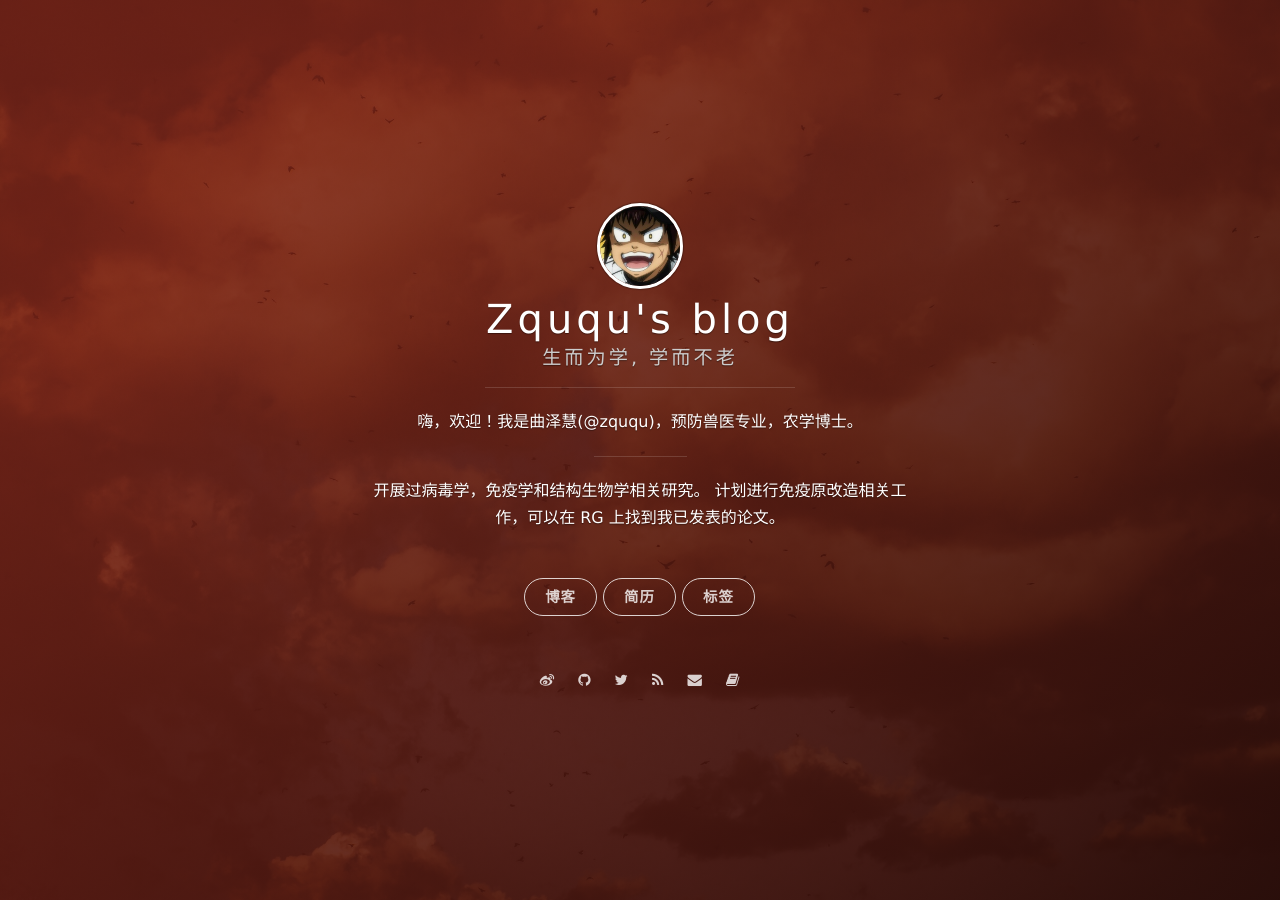
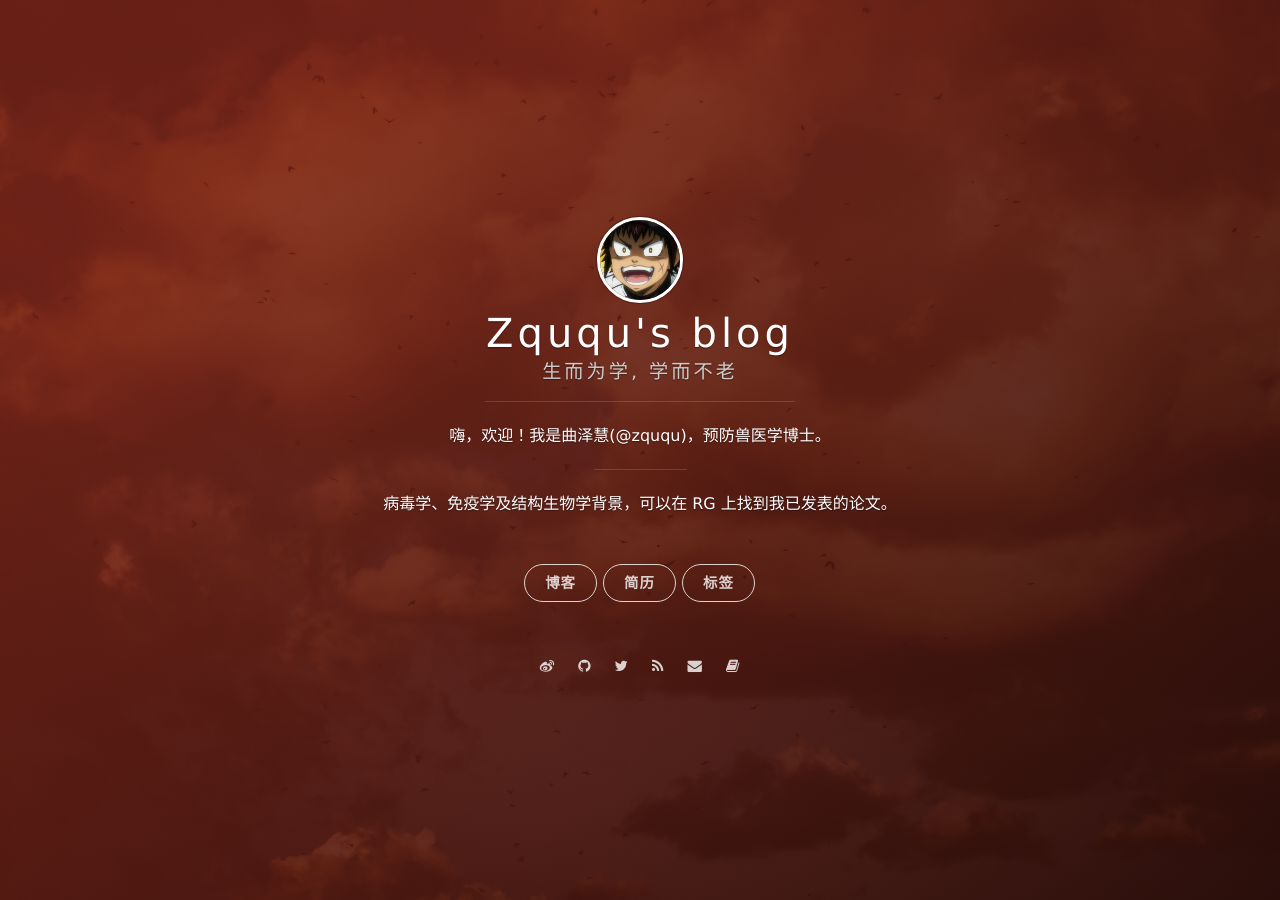
Before and after one commit to onevcat/vno-jekyll, a Jekyll site: the page built from index.html, in a window 1280 px wide. Built offline with Jekyll 4.4.1, drawn with Linux system fonts in a browser that asks for light colours; nearby versions of some CDN libraries; the list of posts is cut into pages by our own code; comment, search, counter and statistics services are not loaded.

Commit message:
change the intro

```diff
--- a/_config.yml
+++ b/_config.yml
@@ -1,8 +1,8 @@
 # Basic
 title: Zququ's blog
 subtitle: 生而为学, 学而不老
-welcome_message: 开展过病毒学，免疫学和结构生物学相关研究。<a href="https://www.researchgate.net/profile/Zehui_Qu2"> 计划进行免疫原改造相关工作，可以在 RG 上找到我已发表的论文</a>。
-description: 嗨，欢迎！我是曲泽慧(@zququ)，预防兽医专业，农学博士。
+welcome_message: <a href="https://www.researchgate.net/profile/Zehui_Qu2"> 病毒学、免疫学及结构生物学背景，可以在 RG 上找到我已发表的论文</a>。
+description: 嗨，欢迎！我是曲泽慧(@zququ)，预防兽医学博士。
 creator: <a href="https://zququcv.netlify.com">@zququ</a>
 
 url: "http://life.zququ.fun"
```
